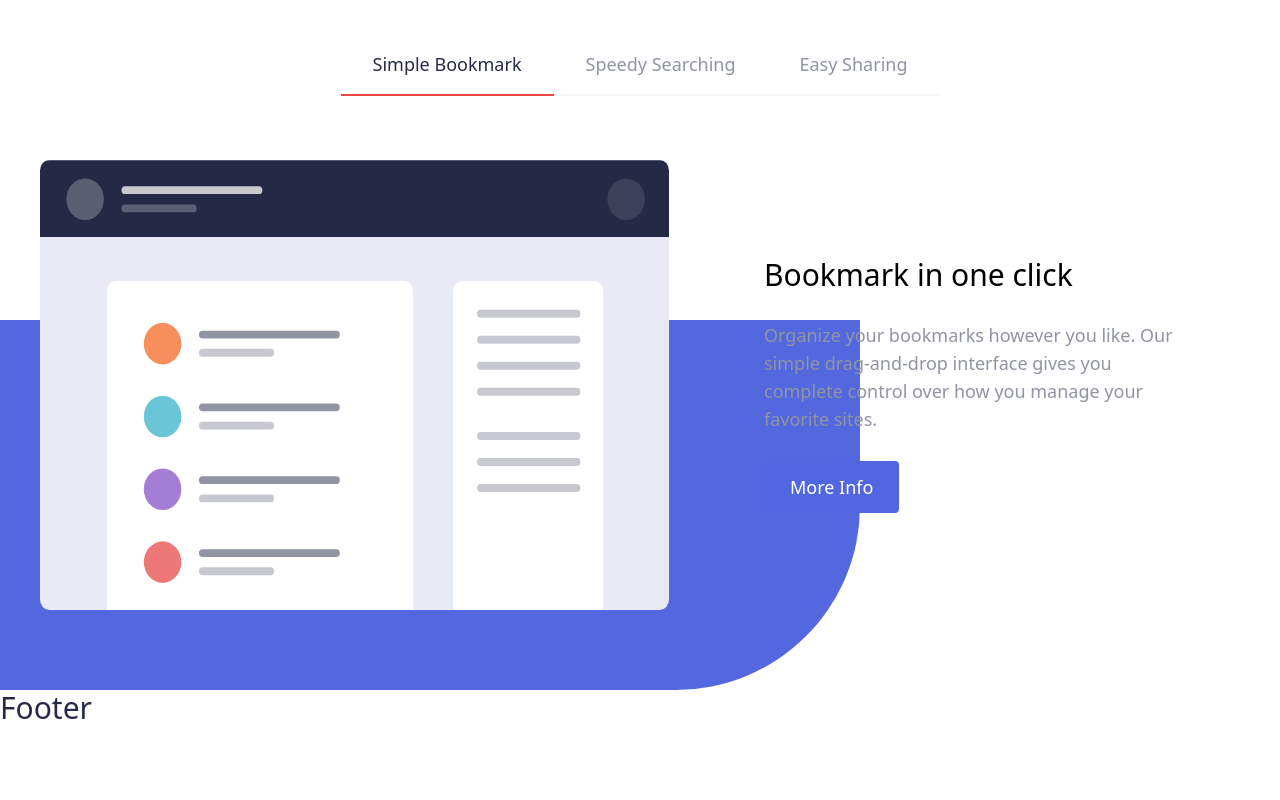
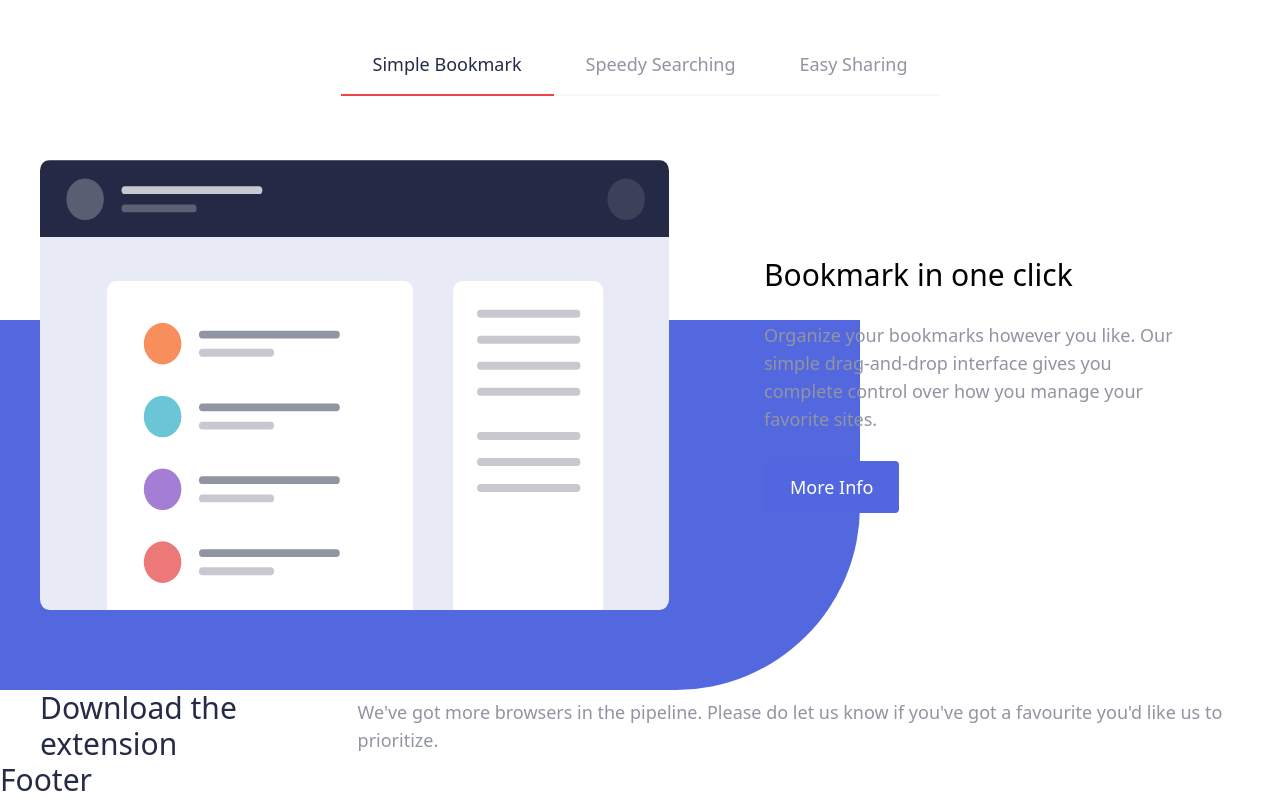
Before and after one commit to AlvesPHGA/bookmark, a React (Vite) app: page / in a window 1280 px wide. Shown: the part 938-1738 px from the top of the page. Before the commit the page ends 1666 px from the top, so only its background shows below. Built offline with nearby package versions, Linux system fonts and the light colour scheme.

Commit message:
update: add Download on Home page

```diff
--- a/src/pages/Home.tsx
+++ b/src/pages/Home.tsx
@@ -1,3 +1,4 @@
+import { Download } from '../ui/partials/Download';
 import { Features } from '../ui/partials/Features';
 import { SimpleBookmarkManager } from '../ui/partials/SimpleBookmarkManager';
 
@@ -6,6 +7,7 @@ export const Home = () => {
       <main>
          <SimpleBookmarkManager />
          <Features />
+         <Download />
       </main>
    );
 };
--- a/src/ui/partials/Download.tsx
+++ b/src/ui/partials/Download.tsx
@@ -1,5 +1,10 @@
+import { DownloadContentComponent } from '../components/Download/DownloadContentComponent';
 import { SectionComponent } from '../components/TagsComponents';
 
 export const Download = () => {
-   return <SectionComponent></SectionComponent>;
+   return (
+      <SectionComponent>
+         <DownloadContentComponent />
+      </SectionComponent>
+   );
 };
```
